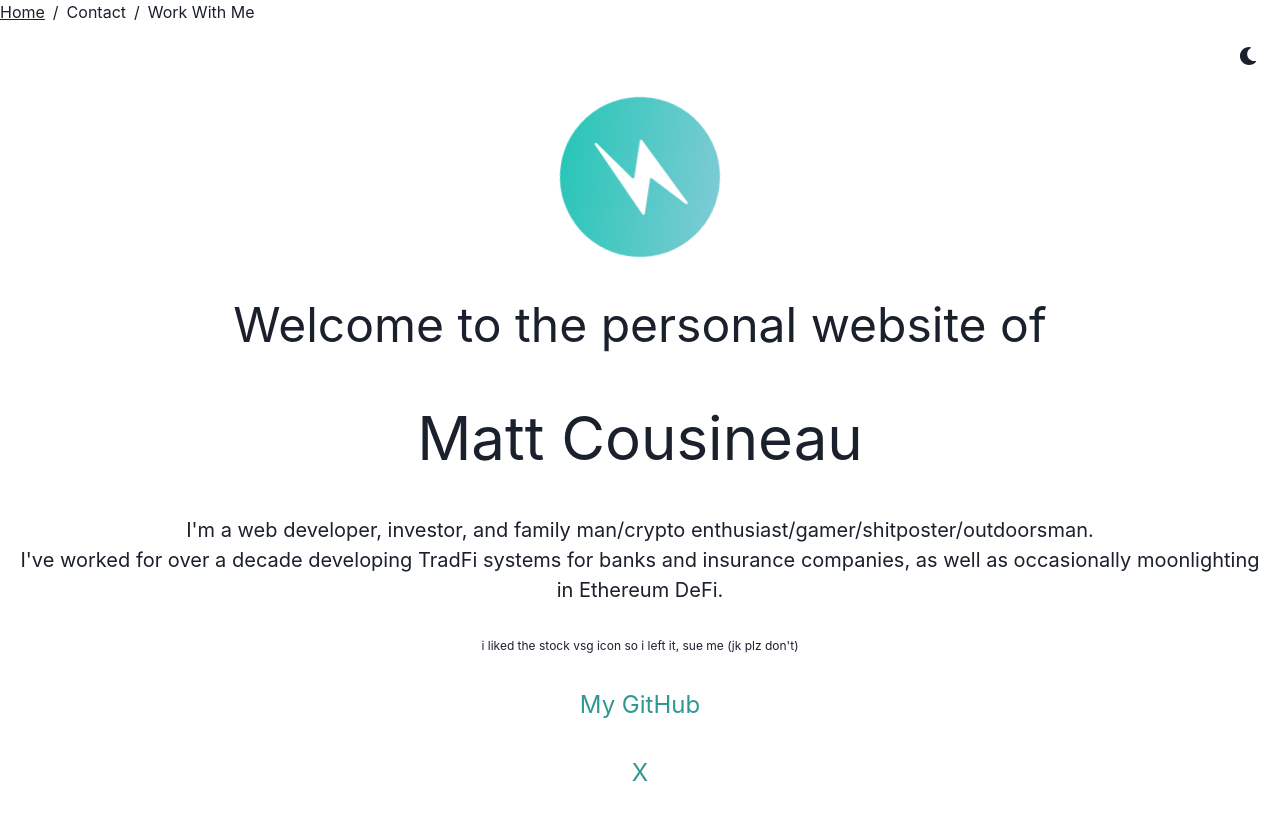
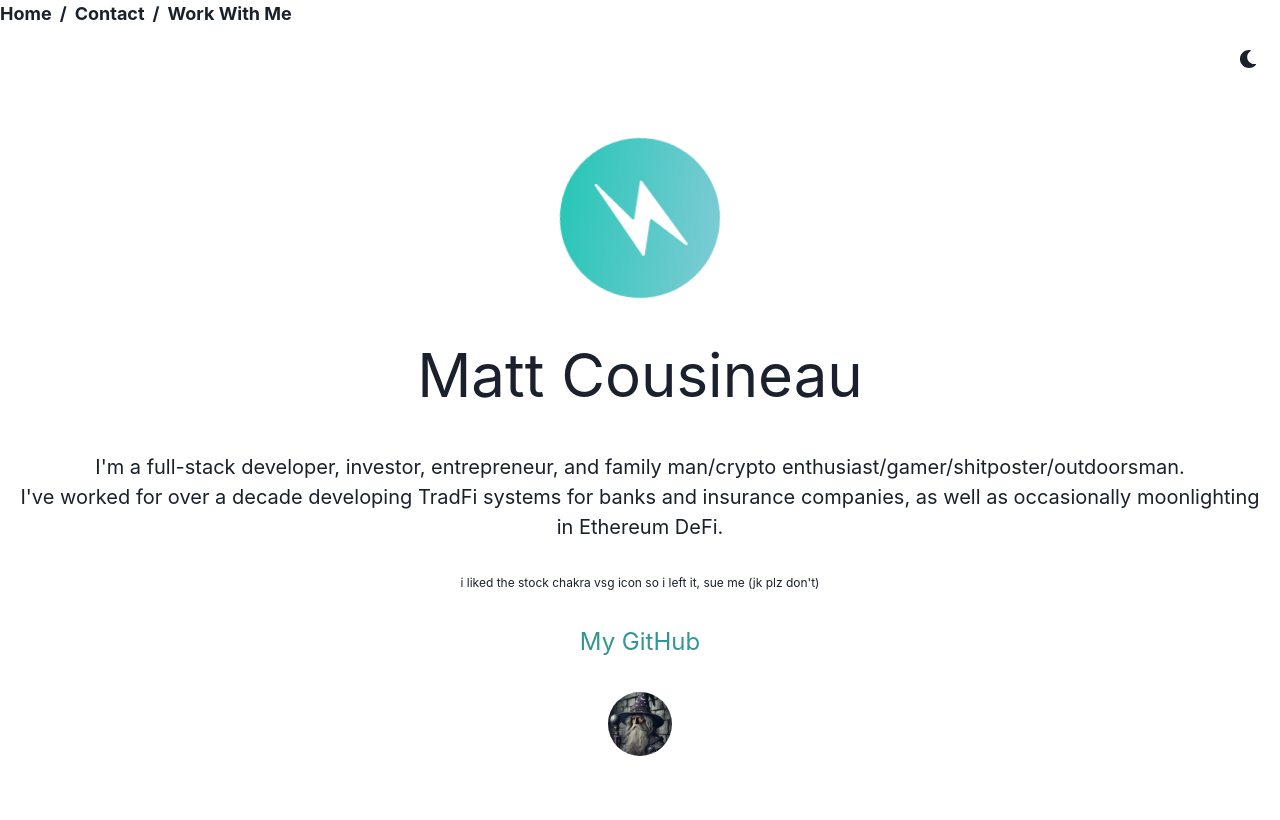
Before and after one commit to moonwizard69/cousineau-site, a React (Create React App) app: page / in a window 1280 px wide. Shown: the top 820 px of the page. Built offline with nearby package versions, Linux system fonts and the light colour scheme.

Commit message:
Additional changes to add links

```diff
--- a/public/index.html
+++ b/public/index.html
@@ -2,7 +2,7 @@
 <html lang="en">
   <head>
     <meta charset="utf-8" />
-    <link rel="icon" href="%PUBLIC_URL%/favicon.ico" />
+  <!--<link rel="icon" href="%PUBLIC_URL%/favicon.ico" />-->
     <meta name="viewport" content="width=device-width, initial-scale=1" />
     <meta name="theme-color" content="#000000" />
     <meta
--- a/src/App.js
+++ b/src/App.js
@@ -1,5 +1,8 @@
 import React from 'react';
 import {
+  Avatar,
+  AvatarBadge,
+  AvatarGroup,
   ChakraProvider,
   Box,
   Breadcrumb,
@@ -17,8 +20,8 @@ import { Logo } from './Logo';
 function App() {
   return (
     <ChakraProvider theme={theme}>
-    <Breadcrumb>
-      <BreadcrumbItem>
+    <Breadcrumb fontWeight='bold' fontSize='lg'>
+      <BreadcrumbItem isCurrentPage>
         <BreadcrumbLink href='#'>Home</BreadcrumbLink>
       </BreadcrumbItem>
 
@@ -26,7 +29,7 @@ function App() {
         <BreadcrumbLink href='#'>Contact</BreadcrumbLink>
       </BreadcrumbItem>
 
-       <BreadcrumbItem isCurrentPage>
+       <BreadcrumbItem>
         <BreadcrumbLink href='#'>Work With Me </BreadcrumbLink>
       </BreadcrumbItem>
     </Breadcrumb>
@@ -35,15 +38,16 @@ function App() {
          <ColorModeSwitcher justifySelf="flex-end" />
           <VStack spacing={8}>
             <Logo h="20vmin" pointerEvents="none" />
-            <Text fontSize='5xl'>Welcome to the personal website of</Text>
             <Text fontSize='6xl'>Matt Cousineau</Text>
 
             <Text>
-              I'm a web developer, investor, and family man/crypto enthusiast/gamer/shitposter/outdoorsman.
+              I'm a full-stack developer, investor, entrepreneur, and family man/crypto enthusiast/gamer/shitposter/outdoorsman.
               <br />
               I've worked for over a decade developing TradFi systems for banks and insurance companies, as well as occasionally moonlighting in Ethereum DeFi.
+              <br />
+
             </Text>
-            <Text fontSize='xs'>i liked the stock vsg icon so i left it, sue me (jk plz don't)</Text>
+            <Text fontSize='xs'>i liked the stock chakra vsg icon so i left it, sue me (jk plz don't)</Text>
             <Link
               color="teal.500"
               href="https://www.github.com/mattcousineau"
@@ -60,7 +64,7 @@ function App() {
               target="_blank"
               rel="noopener noreferrer"
             >
-              X
+               <Avatar size='lg' name='Christian Nwamba' src='wizard.jpg' />
             </Link>
           </VStack>
         </Grid>
```
Also changed, not shown: public/wizard.jpg (added).
